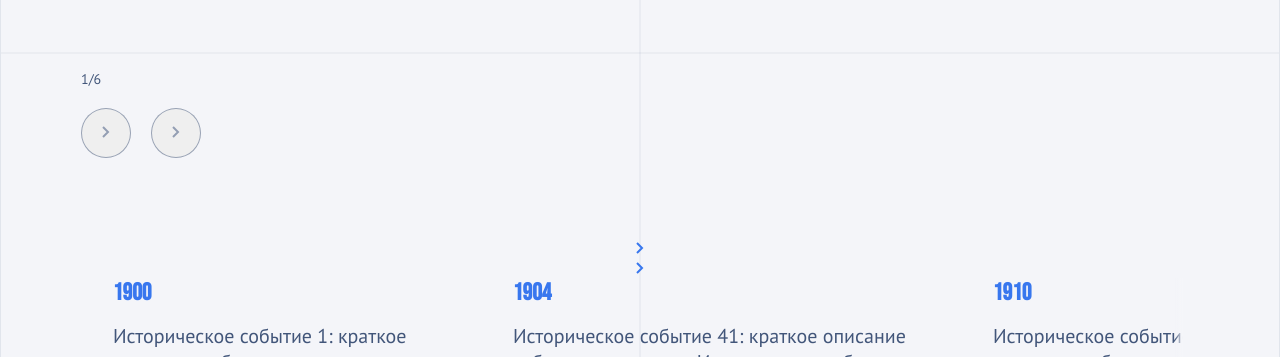
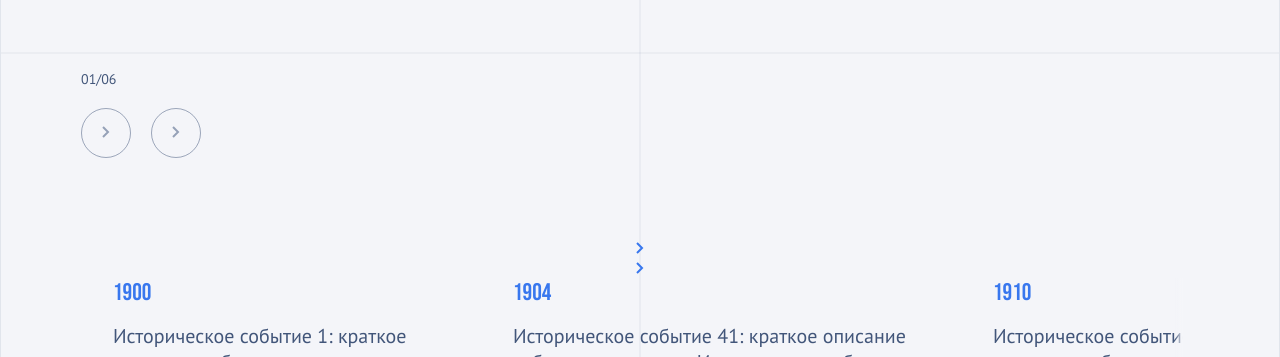
Before and after one commit to qqax/time-widget, a React app: page / in a window 1280 px wide. Shown: the part 348-705 px from the top of the page. Built offline with nearby package versions, Linux system fonts and the light colour scheme.

Commit message:
fix some style issues

```diff
--- a/src/Widget/Circle/Circle.module.scss
+++ b/src/Widget/Circle/Circle.module.scss
@@ -6,13 +6,14 @@
   display: flex;
   align-items: center;
   justify-content: center;
-  padding: 215px 0;
+  padding: 215px 0 335px 0;
   box-sizing: border-box;
 }
 
 .circle-container {
+  position: relative;
   aspect-ratio: 1 / 1;
-  width: 100%;
+  height: 100%;
   max-height: calc(100vh - 430px);
   max-width: calc(100vh - 430px);
   border-radius: 50%;
--- a/src/Widget/Circle/Circle.tsx
+++ b/src/Widget/Circle/Circle.tsx
@@ -92,8 +92,8 @@ export default function Circle({
 
   return (
     <div className={styles.circleWrapper}>
-      <div className={crossLineHorizontal} />
       <div className={styles.circleContainer} ref={containerRef}>
+        <div className={crossLineHorizontal} />
         <YearsRange firstYear={firstYear} lastYear={lastYear} />
 
         {buttonsData.map(({ id, label }, i) => (
--- a/src/Widget/Circle/components/Pagination.module.scss
+++ b/src/Widget/Circle/components/Pagination.module.scss
@@ -21,6 +21,7 @@
   border-radius: 50%;
   border: 1px solid rgba(66, 86, 122, 0.5);
   transition: all .2s;
+  background: transparent;
 
   &:hover {
     background-color: white;
--- a/src/Widget/Circle/components/Pagination.tsx
+++ b/src/Widget/Circle/components/Pagination.tsx
@@ -22,7 +22,7 @@ export default function Pagination({
   return (
     <div className={styles.container}>
       <div className={styles.pagination}>
-        {selectedCategory}/{totalCategories}
+        {String(selectedCategory).padStart(2, '0')}/{String(totalCategories).padStart(2, '0')}
       </div>
       <div className={styles.btnContainer}>
         <button
--- a/src/Widget/Slider/Slider.module.scss
+++ b/src/Widget/Slider/Slider.module.scss
@@ -44,6 +44,7 @@
 .year {
   font-family: 'Bebas Neue', sans-serif;
 
+  font-weight: 400;
   font-size: 1.5rem;
   color: var(--color-secondary);
   margin-top: 0;
--- a/src/styles/main.scss
+++ b/src/styles/main.scss
@@ -7,16 +7,9 @@ html, body, #root {
 
 body {
   font-family: sans-serif;
-  background-color: #f5f5f5;
 }
 
 .app {
   text-align: center;
   height: 100%;
 }
-
-.title {
-  color: #4a90e2;;
-  font-size: 2rem;
-  margin-bottom: 2rem;
-}
```
